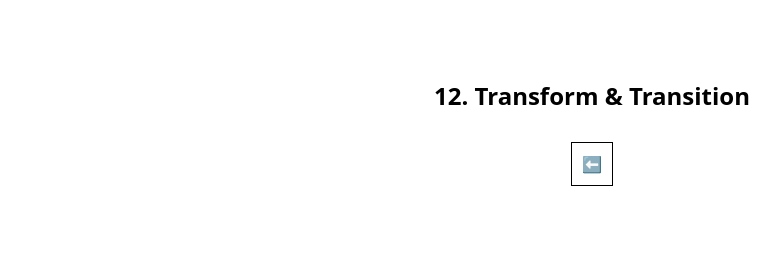
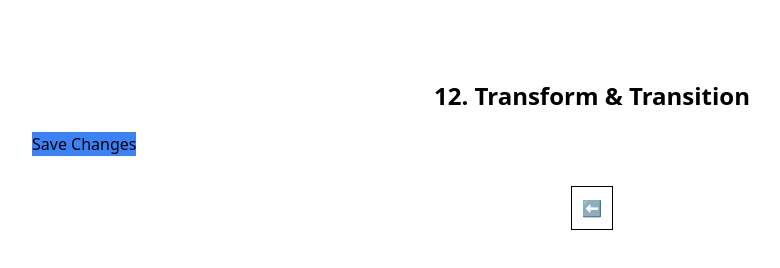
Before and after one commit to Rahullkumr/Tailwind-practice, a plain HTML site: page Fundamentals/12. Transform Transition & Animations/index.html in a window 1280 px wide. Shown: the whole page, without its empty margins (48-828 px from the left). Drawn offline with nearby package versions, Linux system fonts and the light colour scheme.

Commit message:
update: add transition button for saving changes

```diff
--- a/Fundamentals/12. Transform Transition & Animations/index.html
+++ b/Fundamentals/12. Transform Transition & Animations/index.html
@@ -14,6 +14,9 @@
 
     <!-- Transition -->
       <!-- 1. https://tailwindcss.com/docs/transition-property -->
+      <button class="transition ease-in-out delay-150 bg-blue-500 hover:-translate-y-1 hover:scale-110 hover:bg-indigo-500 duration-300 ...">
+        Save Changes
+      </button>
       <!-- 2. https://tailwindcss.com/docs/transition-duration -->
       <!-- 3. https://tailwindcss.com/docs/transition-timing-function -->
       <!-- 4. https://tailwindcss.com/docs/transition-delay -->
@@ -25,6 +28,7 @@
 
 
 
+
      <!-- Navigation -->
 
     <div style="text-align: center; border: none;" class="mt-10">
```
